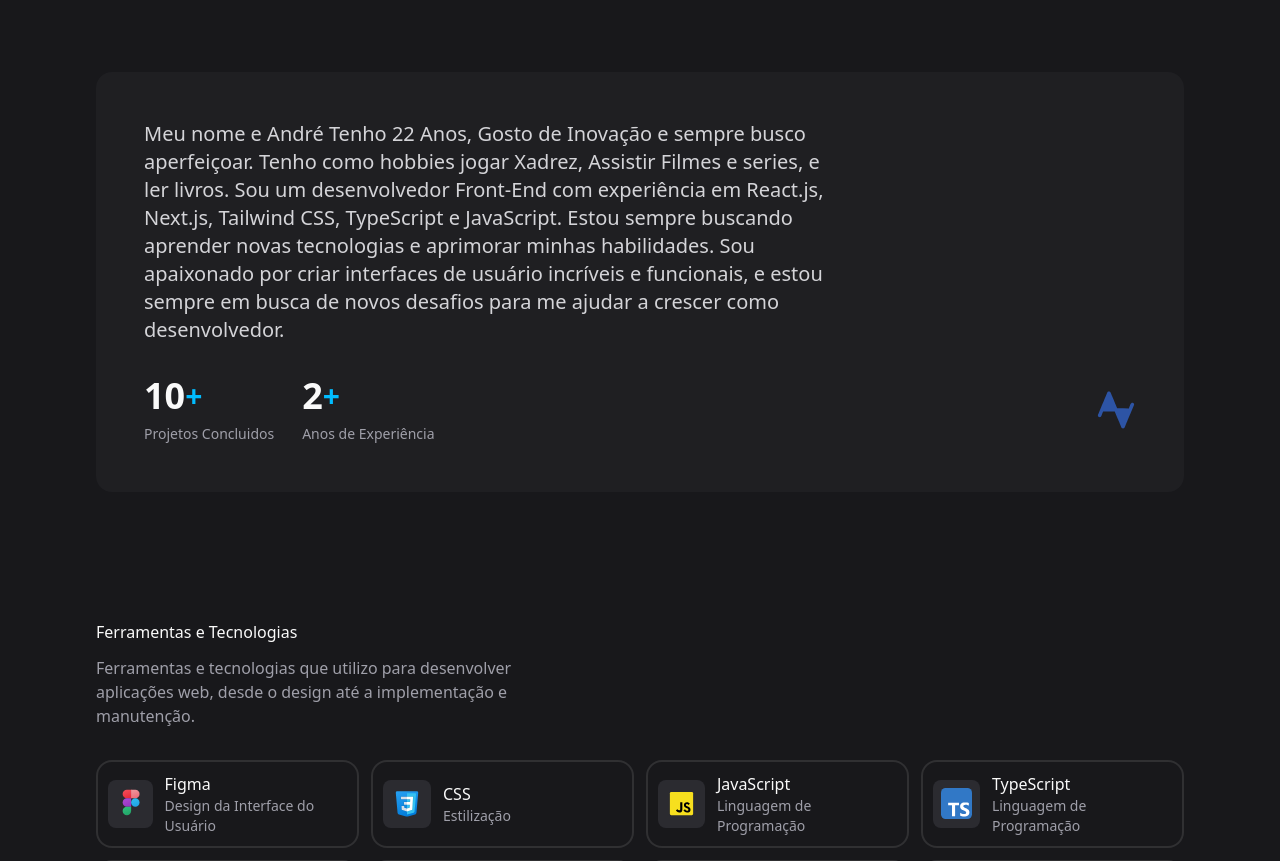
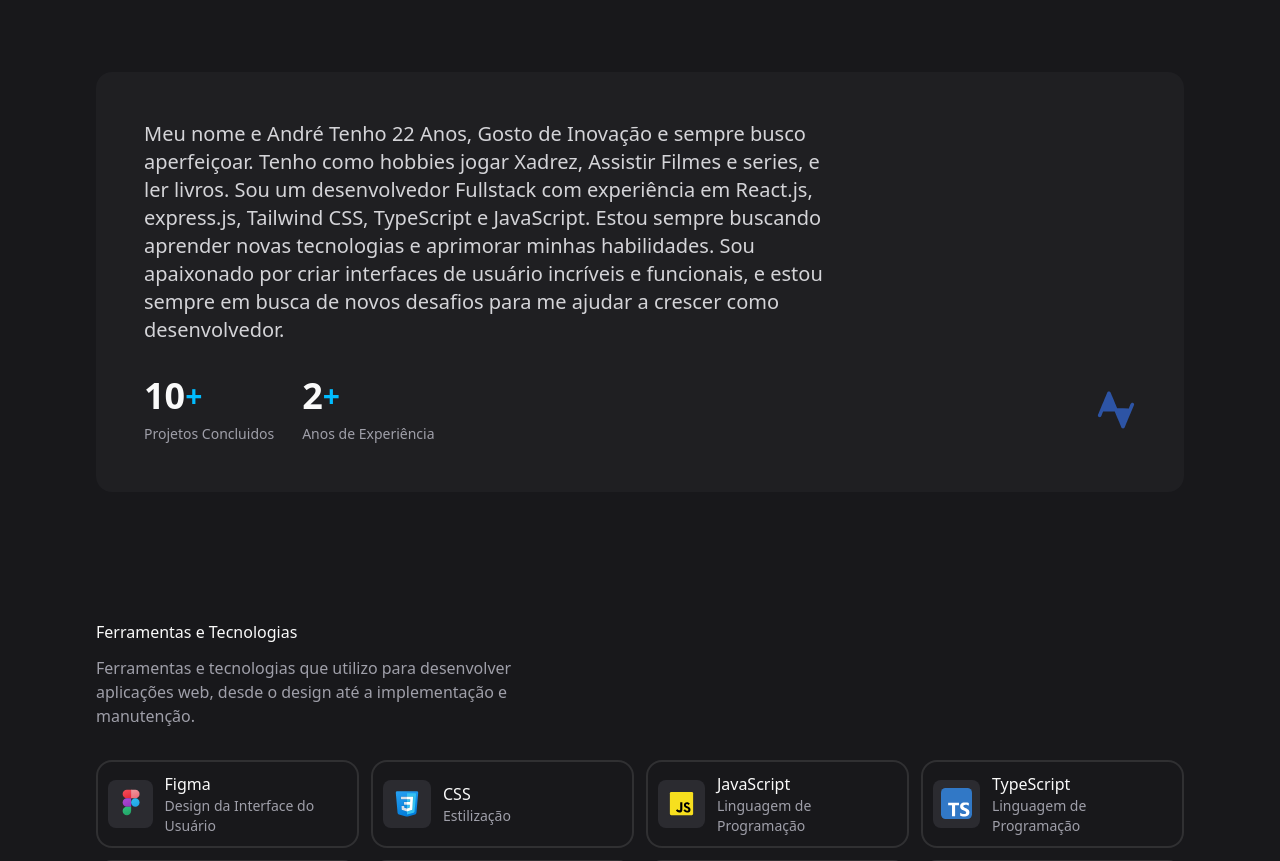
Before and after one commit to AndreAilton/Portfolio, a React (Vite) app: page / in a window 1280 px wide. Shown: the part 860-1721 px from the top of the page. Built offline with nearby package versions, Linux system fonts and the light colour scheme; no server answers.

Commit message:
Final deploy

```diff
--- a/src/components/about/index.tsx
+++ b/src/components/about/index.tsx
@@ -8,7 +8,7 @@ const aboutItems = [
       number: 2
     }
   ];
-const AboutItem = ", Gosto de Inovação e sempre busco aperfeiçoar. Tenho como hobbies jogar Xadrez, Assistir Filmes e series, e ler livros. Sou um desenvolvedor Front-End com experiência em React.js, Next.js, Tailwind CSS, TypeScript e JavaScript. Estou sempre buscando aprender novas tecnologias e aprimorar minhas habilidades. Sou apaixonado por criar interfaces de usuário incríveis e funcionais, e estou sempre em busca de novos desafios para me ajudar a crescer como desenvolvedor."
+const AboutItem = ", Gosto de Inovação e sempre busco aperfeiçoar. Tenho como hobbies jogar Xadrez, Assistir Filmes e series, e ler livros. Sou um desenvolvedor Fullstack com experiência em React.js, express.js, Tailwind CSS, TypeScript e JavaScript. Estou sempre buscando aprender novas tecnologias e aprimorar minhas habilidades. Sou apaixonado por criar interfaces de usuário incríveis e funcionais, e estou sempre em busca de novos desafios para me ajudar a crescer como desenvolvedor."
 
 export default function index() {
   return (
```
Also changed, not shown: 3 other files (tests, documents, lock files or other folders).
